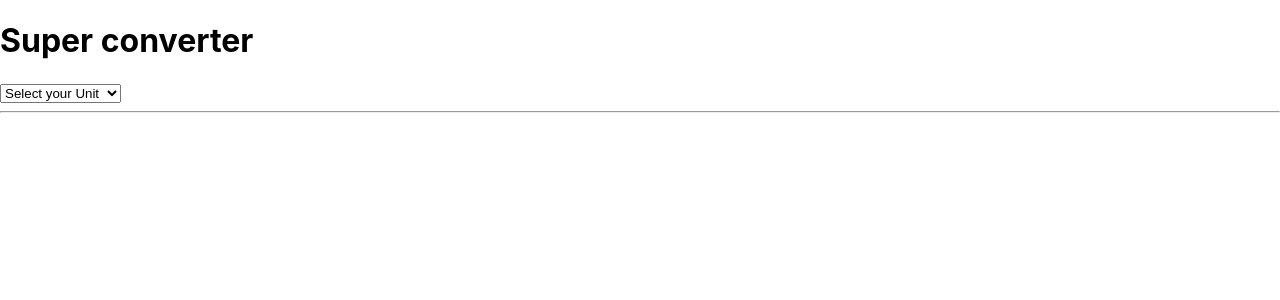
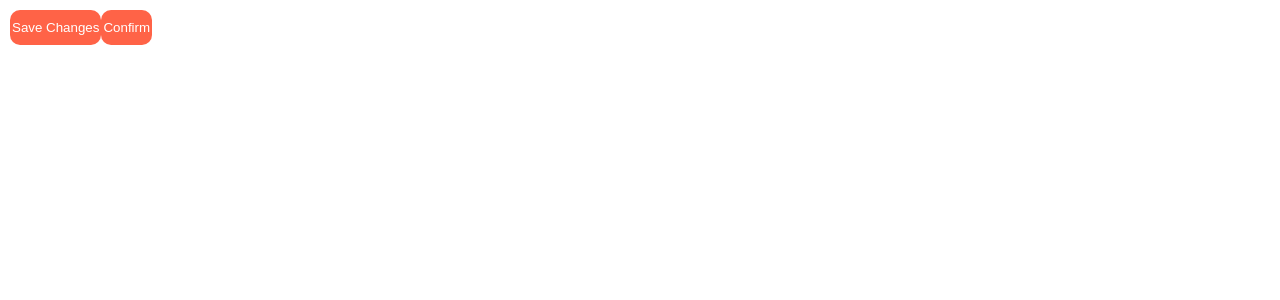
Before and after one commit to JCheyoon/React, a React (Create React App) app in the folder react-kclass/react-prac/: page / in a window 1280 px wide. Shown: the top 300 px of the page. Built offline with nearby package versions, Linux system fonts and the light colour scheme.

Commit message:
learning

```diff
--- a/react-kclass/react-prac/src/App.css
+++ b/react-kclass/react-prac/src/App.css
@@ -1,38 +1,7 @@
-.App {
-  text-align: center;
+* {
+  margin: 0;
 }
 
-.App-logo {
-  height: 40vmin;
-  pointer-events: none;
+body {
+  padding: 10px;
 }
-
-@media (prefers-reduced-motion: no-preference) {
-  .App-logo {
-    animation: App-logo-spin infinite 20s linear;
-  }
-}
-
-.App-header {
-  background-color: #282c34;
-  min-height: 100vh;
-  display: flex;
-  flex-direction: column;
-  align-items: center;
-  justify-content: center;
-  font-size: calc(10px + 2vmin);
-  color: white;
-}
-
-.App-link {
-  color: #61dafb;
-}
-
-@keyframes App-logo-spin {
-  from {
-    transform: rotate(0deg);
-  }
-  to {
-    transform: rotate(360deg);
-  }
-}
--- a/react-kclass/react-prac/src/App.js
+++ b/react-kclass/react-prac/src/App.js
@@ -1,24 +1,14 @@
 import "./App.css";
+import Btn from "./components/Btn";
 import { useState } from "react";
-import MinutesToHours from "./components/MinutesToHours";
-import KmToMiles from "./components/KmToMiles";
 
 function App() {
-  const [index, setIndex] = useState("xx");
-  const onSelect = (e) => {
-    setIndex(e.target.value);
-  };
+  const [value, setValue] = useState("Save Changes");
+  const changeValue = () => setValue("Revert Change");
   return (
     <>
-      <h1>Super converter</h1>
-      <select value={index} onChange={onSelect}>
-        <option value="xx">Select your Unit</option>
-        <option value="0">Minutes & Hours</option>
-        <option value="1">Km & Miles</option>
-      </select>
-      <hr />
-      {index === "0" ? <MinutesToHours /> : null}
-      {index === "1" ? <KmToMiles /> : null}
+      <Btn text={value} changeValue={changeValue} />
+      <Btn text="Confirm" />
     </>
   );
 }
--- /dev/null
+++ b/react-kclass/react-prac/src/components/Btn.js
@@ -0,0 +1,19 @@
+function Btn({ text, changeValue }) {
+  return (
+    <button
+      onClick={changeValue}
+      style={{
+        backgroundColor: "tomato",
+        color: "white",
+        padding: "10px 2px",
+        border: 0,
+        borderRadius: 10,
+        cursor: "pointer",
+      }}
+    >
+      {text}
+    </button>
+  );
+}
+
+export default Btn;
```
